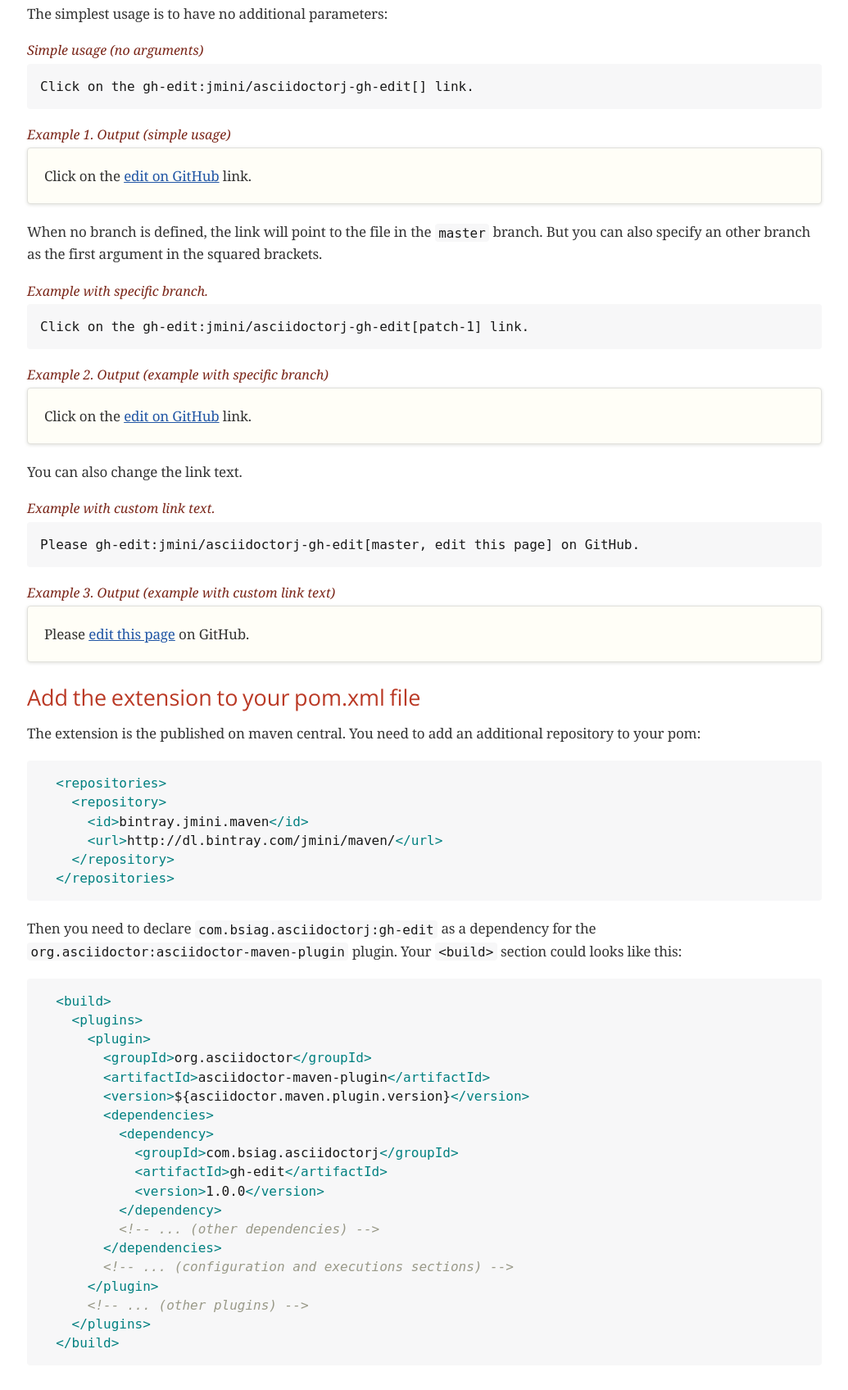
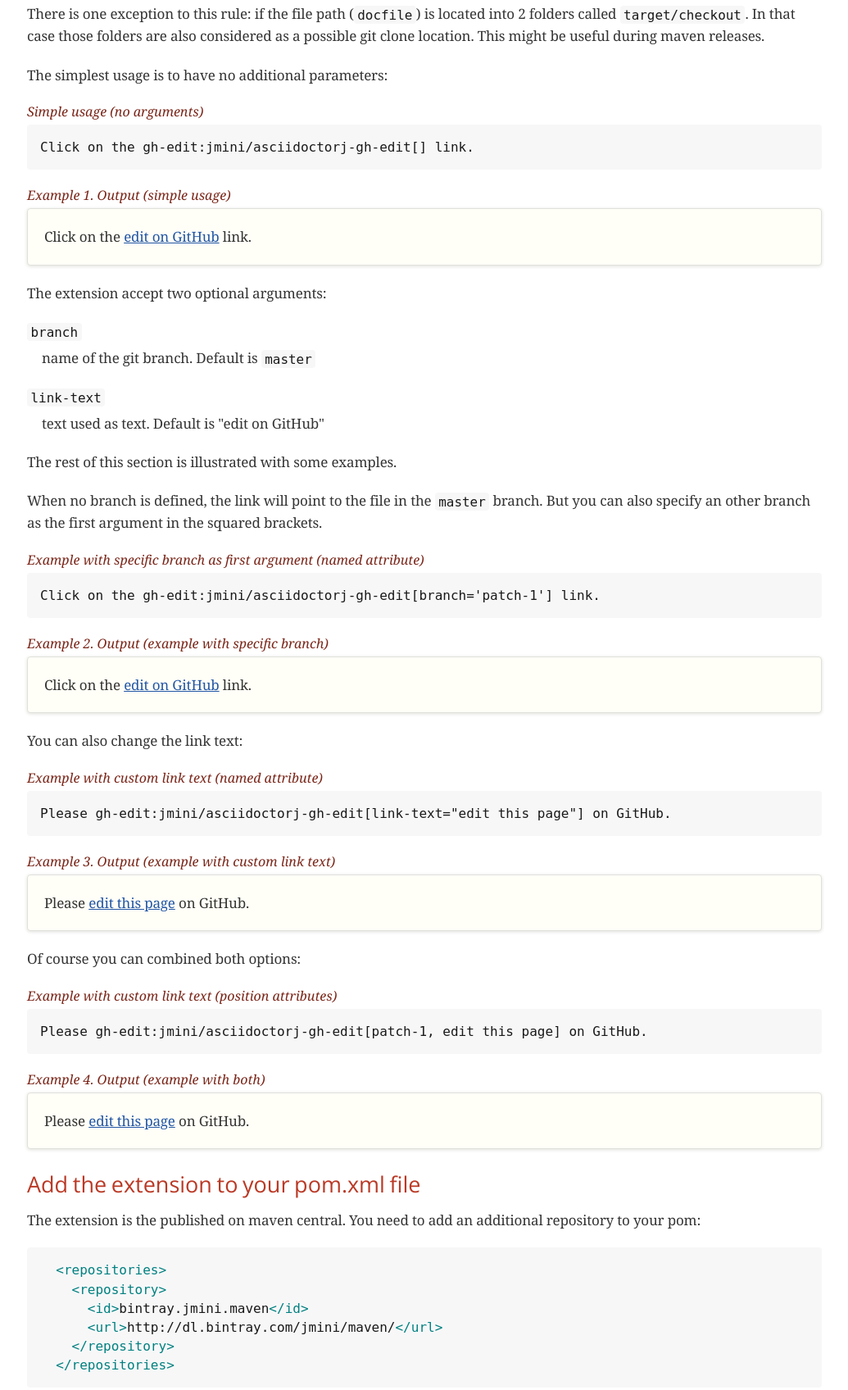
Before and after one commit to jmini/asciidoctorj-git-link, a plain HTML site: page index.html in a window 1280 px wide. Shown: the part 755-2451 px from the top of the page at 82% size, without its empty margins (122-1157 px from the left). Drawn offline with nearby package versions, Linux system fonts and the light colour scheme; a web font is replaced by a local one.

Commit message:
Update gh-pages to publish on GitHub pages.

```diff
--- a/index.html
+++ b/index.html
@@ -515,8 +515,8 @@ table.CodeRay td.code>pre{padding:0}
 <h1>gh-edit[] Documentation</h1>
 <div class="details">
 <span id="author" class="author">Jeremie Bresson</span><br>
-<span id="revnumber">version 1.0.0,</span>
-<span id="revdate">2016-02-25</span>
+<span id="revnumber">version 1.0.1,</span>
+<span id="revdate">2016-03-05</span>
 </div>
 </div>
 <div id="content">
@@ -553,16 +553,21 @@ table.CodeRay td.code>pre{padding:0}
 <p>If you want to use the extension in your code, just write <code>gh-edit</code>.
 The first argument represents the coordinates of your repository on GitHub (pattern: <code>&lt;user&gt;/&lt;git-repository&gt;</code>).
 Depending on the case <code>&lt;user&gt;</code> might be a GitHub user name or a GitHub organization name.
-For this repository it would be <code>jmini/gh-edit-asciidoctorj</code>.</p>
+For this repository it would be <code>jmini/asciidoctorj-gh-edit</code>.</p>
 </div>
 <div class="paragraph">
-<p>In oder for the plugin to work, the file that is processed (value taken from the asciidoctor <code>docfile</code> attribute) needs to be located in one folder having the value defined by <code>&lt;git-repository&gt;</code> as name.
+<p>In order for the plugin to work, the file that is processed (value taken from the asciidoctor <code>docfile</code> attribute) needs to be located in one folder having the value defined by <code>&lt;git-repository&gt;</code> as name.
 For a file in this repository, this would for example a valid path:</p>
 </div>
 <div class="literalblock">
 <div class="content">
 <pre>C:\git\asciidoctorj-gh-edit\src\docs\asciidoc\index.adoc</pre>
 </div>
+</div>
+<div class="paragraph">
+<p>There is one exception to this rule: if the file path (<code>docfile</code>) is located into 2 folders called <code>target/checkout</code>.
+In that case those folders are also considered as a possible git clone location.
+This might be useful during maven releases.</p>
 </div>
 <div class="paragraph">
 <p>The simplest usage is to have no additional parameters:</p>
@@ -582,13 +587,31 @@ For a file in this repository, this would for example a valid path:</p>
 </div>
 </div>
 <div class="paragraph">
+<p>The extension accept two optional arguments:</p>
+</div>
+<div class="dlist">
+<dl>
+<dt class="hdlist1"><code>branch</code> </dt>
+<dd>
+<p>name of the git branch. Default is <code>master</code></p>
+</dd>
+<dt class="hdlist1"><code>link-text</code> </dt>
+<dd>
+<p>text used as text. Default is "edit on GitHub"</p>
+</dd>
+</dl>
+</div>
+<div class="paragraph">
+<p>The rest of this section is illustrated with some examples.</p>
+</div>
+<div class="paragraph">
 <p>When no branch is defined, the link will point to the file in the <code>master</code> branch.
 But you can also specify an other branch as the first argument in the squared brackets.</p>
 </div>
 <div class="listingblock">
-<div class="title">Example with specific branch.</div>
+<div class="title">Example with specific branch as first argument (named attribute)</div>
 <div class="content">
-<pre class="CodeRay highlight"><code data-lang="asciidoc">Click on the gh-edit:jmini/asciidoctorj-gh-edit[patch-1] link.</code></pre>
+<pre class="CodeRay highlight"><code data-lang="asciidoc">Click on the gh-edit:jmini/asciidoctorj-gh-edit[branch='patch-1'] link.</code></pre>
 </div>
 </div>
 <div class="exampleblock">
@@ -600,12 +623,12 @@ But you can also specify an other branch as the first argument in the squared br
 </div>
 </div>
 <div class="paragraph">
-<p>You can also change the link text.</p>
+<p>You can also change the link text:</p>
 </div>
 <div class="listingblock">
-<div class="title">Example with custom link text.</div>
+<div class="title">Example with custom link text (named attribute)</div>
 <div class="content">
-<pre class="CodeRay highlight"><code data-lang="asciidoc">Please gh-edit:jmini/asciidoctorj-gh-edit[master, edit this page] on GitHub.</code></pre>
+<pre class="CodeRay highlight"><code data-lang="asciidoc">Please gh-edit:jmini/asciidoctorj-gh-edit[link-text=&quot;edit this page&quot;] on GitHub.</code></pre>
 </div>
 </div>
 <div class="exampleblock">
@@ -613,6 +636,23 @@ But you can also specify an other branch as the first argument in the squared br
 <div class="content">
 <div class="paragraph">
 <p>Please <a href="https://github.com/jmini/asciidoctorj-gh-edit/edit/master/src/docs/asciidoc/index.adoc">edit this page</a> on GitHub.</p>
+</div>
+</div>
+</div>
+<div class="paragraph">
+<p>Of course you can combined both options:</p>
+</div>
+<div class="listingblock">
+<div class="title">Example with custom link text (position attributes)</div>
+<div class="content">
+<pre class="CodeRay highlight"><code data-lang="asciidoc">Please gh-edit:jmini/asciidoctorj-gh-edit[patch-1, edit this page] on GitHub.</code></pre>
+</div>
+</div>
+<div class="exampleblock">
+<div class="title">Example 4. Output (example with both)</div>
+<div class="content">
+<div class="paragraph">
+<p>Please <a href="https://github.com/jmini/asciidoctorj-gh-edit/edit/patch-1/src/docs/asciidoc/index.adoc">edit this page</a> on GitHub.</p>
 </div>
 </div>
 </div>
@@ -648,7 +688,7 @@ Your <code>&lt;build&gt;</code> section could looks like this:</p>
           <span class="tag">&lt;dependency&gt;</span>
             <span class="tag">&lt;groupId&gt;</span>com.bsiag.asciidoctorj<span class="tag">&lt;/groupId&gt;</span>
             <span class="tag">&lt;artifactId&gt;</span>gh-edit<span class="tag">&lt;/artifactId&gt;</span>
-            <span class="tag">&lt;version&gt;</span>1.0.0<span class="tag">&lt;/version&gt;</span>
+            <span class="tag">&lt;version&gt;</span>1.0.1<span class="tag">&lt;/version&gt;</span>
           <span class="tag">&lt;/dependency&gt;</span>
           <span class="comment">&lt;!-- ... (other dependencies) --&gt;</span>
         <span class="tag">&lt;/dependencies&gt;</span>
@@ -703,8 +743,8 @@ Your <code>&lt;build&gt;</code> section could looks like this:</p>
 </div>
 <div id="footer">
 <div id="footer-text">
-Version 1.0.0<br>
-Last updated 2016-02-25 06:09:24 CET
+Version 1.0.1<br>
+Last updated 2016-03-05 05:05:16 CET
 </div>
 </div>
 </body>
```
